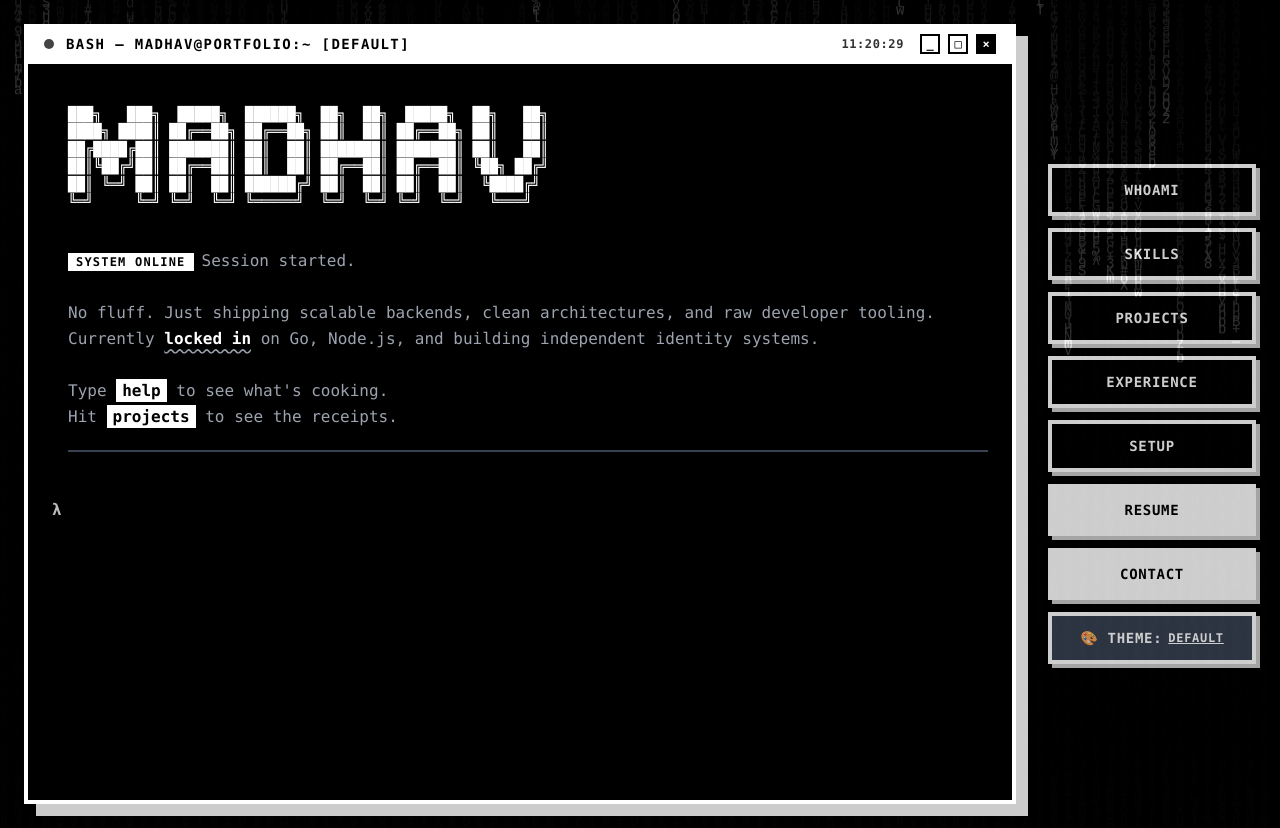
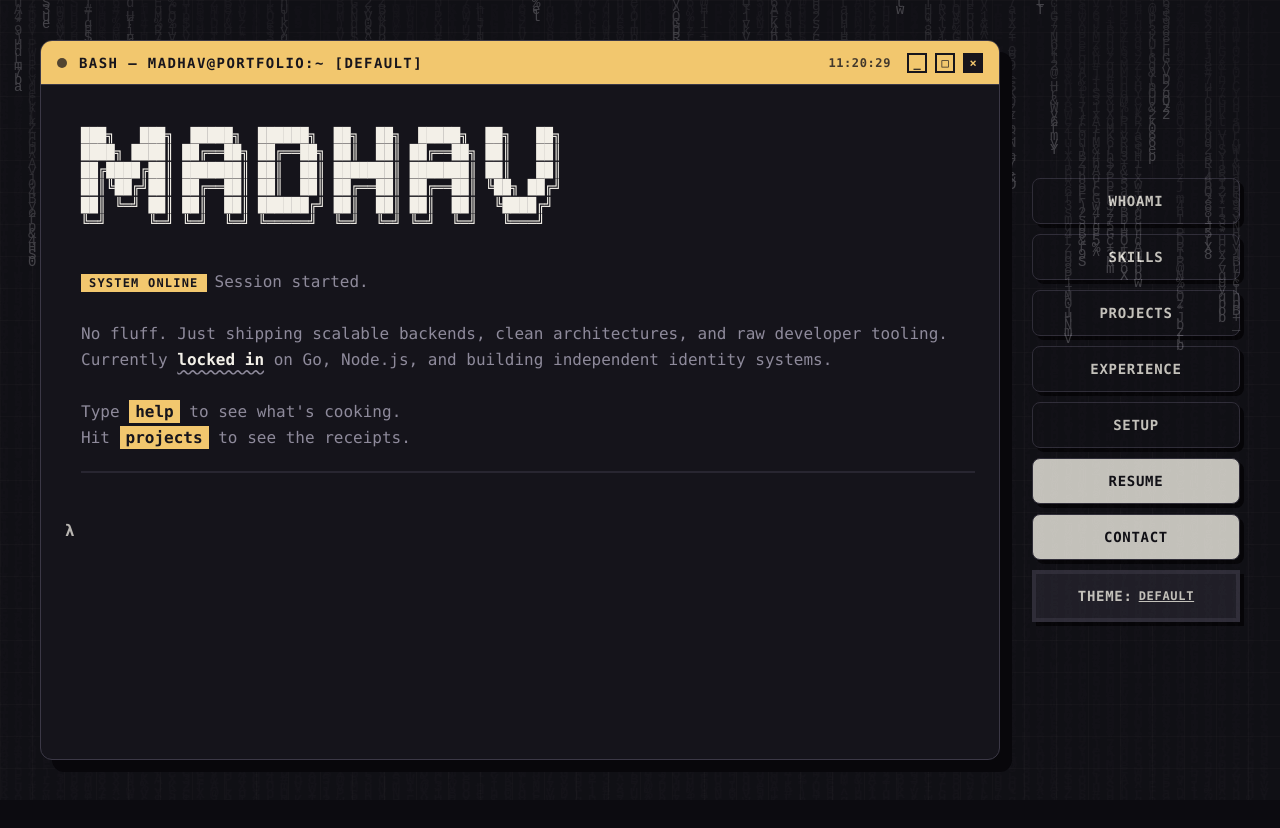
Before and after one commit to madhav9757/Madhav, a React (Vite) app: page / in a window 1280 px wide. After the commit the page ends 800 px from the top, so only its background shows below. Built offline with nearby package versions, Linux system fonts and the light colour scheme.

Commit message:
Refresh portfolio terminal visual design

```diff
--- a/src/App.jsx
+++ b/src/App.jsx
@@ -175,7 +175,7 @@ export default function App() {
   return (
     <div
       data-theme={theme}
-      className="relative overflow-hidden min-h-screen flex flex-col md:flex-row items-center justify-center p-4 md:p-6 gap-6 md:gap-8 font-mono transition-colors duration-300"
+      className="app-grid relative overflow-hidden min-h-screen flex flex-col md:flex-row items-center justify-center p-4 sm:p-6 lg:p-10 gap-6 md:gap-8 font-mono transition-colors duration-300"
       style={{ backgroundColor: "var(--bg-main)" }}
     >
       <HackerBackground
--- a/src/components/CommandBar.jsx
+++ b/src/components/CommandBar.jsx
@@ -4,7 +4,7 @@ export default function CommandBar({ onCommand, onToggleTheme, currentTheme = 'd
   return (
     <div
       data-theme={theme}
-      className="flex flex-row md:flex-col gap-3 w-full md:w-52 flex-wrap shrink-0 font-mono"
+      className="flex flex-row md:flex-col gap-2.5 w-full md:w-52 flex-wrap shrink-0 font-mono"
     >
       {quickActions.map((cmd) => {
         const isPrimaryAction = cmd === 'resume' || cmd === 'contact';
@@ -13,7 +13,7 @@ export default function CommandBar({ onCommand, onToggleTheme, currentTheme = 'd
           <button
             key={cmd}
             onClick={() => onCommand(cmd)}
-            className="flex-1 md:w-full border-4 font-bold uppercase py-2.5 md:py-3 px-3 text-xs md:text-sm hover:translate-x-1 hover:translate-y-1 active:translate-x-1.5 active:translate-y-1.5 transition-all duration-100 whitespace-nowrap tracking-wider cursor-pointer"
+            className="flex-1 md:w-full rounded-lg border font-bold uppercase py-2.5 md:py-3 px-3 text-xs md:text-sm hover:-translate-y-0.5 active:translate-y-0 transition-all duration-150 whitespace-nowrap tracking-wider cursor-pointer"
             style={isPrimaryAction
               ? {
                   backgroundColor: 'var(--text-main)',
@@ -66,7 +66,7 @@ export default function CommandBar({ onCommand, onToggleTheme, currentTheme = 'd
         }}
         title="Cycle Terminal Color Theme"
       >
-        <span>🎨 Theme:</span>
+        <span>Theme:</span>
         <span className="underline uppercase text-xs">{currentTheme}</span>
       </button>
     </div>
--- a/src/components/TerminalBox.jsx
+++ b/src/components/TerminalBox.jsx
@@ -37,7 +37,7 @@ export default function TerminalBox({
   return (
     <div
       data-theme={theme}
-      className={`w-full ${isMaximized ? 'max-w-7xl h-[88vh]' : 'max-w-5xl h-[75vh] md:h-195'} bg-black text-white border-4 border-black shadow-[8px_8px_0px_#ccc] md:shadow-[12px_12px_0px_#ccc] flex flex-col cursor-text relative pt-0 overflow-hidden transition-all duration-300`}
+      className={`w-full ${isMaximized ? 'max-w-7xl h-[88vh]' : 'max-w-5xl h-[75vh] md:h-[min(780px,calc(100vh-5rem))]'} rounded-xl text-white border flex flex-col cursor-text relative pt-0 overflow-hidden transition-all duration-300 glow-ring`}
       onClick={focusInput}
       style={{
         backgroundColor: 'var(--bg-main, #000000)',
@@ -47,7 +47,7 @@ export default function TerminalBox({
       }}
     >
       <div
-        className="w-full h-9 border-b-4 flex items-center px-4 justify-between select-none shrink-0"
+        className="w-full h-11 border-b flex items-center px-4 justify-between select-none shrink-0"
         style={{
           backgroundColor: 'var(--badge-bg, #ffffff)',
           color: 'var(--badge-text, #000000)',
--- a/src/index.css
+++ b/src/index.css
@@ -2,65 +2,41 @@
 
 @layer base {
   :root {
-    --bg-main: #000000;
-    --text-main: #ffffff;
-    --text-muted: #9ca3af;
-    --text-accent: #ffffff;
-    --border-color: #ffffff;
-    --border-dim: #374151;
-    --shadow-color: #cccccc;
-    --badge-bg: #ffffff;
-    --badge-text: #000000;
+    --bg-main: #15141b;
+    --text-main: #f3f0e8;
+    --text-muted: #8e8a9b;
+    --text-accent: #f2c76e;
+    --border-color: #3b3846;
+    --border-dim: #282631;
+    --shadow-color: #08070b;
+    --badge-bg: #f2c76e;
+    --badge-text: #17151c;
   }
 
-  [data-theme="matrix"] {
-    --bg-main: #050d08;
-    --text-main: #00ff66;
-    --text-muted: #15803d;
-    --text-accent: #86efac;
-    --border-color: #00ff66;
-    --border-dim: #14532d;
-    --shadow-color: #052e16;
-    --badge-bg: #00ff66;
-    --badge-text: #050d08;
-  }
+  [data-theme="matrix"] { --bg-main: #101a17; --text-main: #d8f3dc; --text-muted: #76a890; --text-accent: #8ed1b2; --border-color: #2c5545; --border-dim: #1d382f; --shadow-color: #07100d; --badge-bg: #8ed1b2; --badge-text: #0d1814; }
+  [data-theme="amber"] { --bg-main: #1b1710; --text-main: #f7ead0; --text-muted: #b29a70; --text-accent: #f2c76e; --border-color: #604b2d; --border-dim: #382c1c; --shadow-color: #0e0b07; --badge-bg: #f2c76e; --badge-text: #211a0f; }
+  [data-theme="nord"] { --bg-main: #121a24; --text-main: #e1e8ef; --text-muted: #8296a9; --text-accent: #8cc8df; --border-color: #304658; --border-dim: #202f3d; --shadow-color: #080d13; --badge-bg: #8cc8df; --badge-text: #12202b; }
+  [data-theme="cyberpunk"] { --bg-main: #1a1420; --text-main: #f4e8f5; --text-muted: #a58aaa; --text-accent: #e59bcf; --border-color: #593b5c; --border-dim: #34243a; --shadow-color: #0d0910; --badge-bg: #e59bcf; --badge-text: #211324; }
 
-  [data-theme="amber"] {
-    --bg-main: #0f0a00;
-    --text-main: #ffb000;
-    --text-muted: #b45309;
-    --text-accent: #fde047;
-    --border-color: #ffb000;
-    --border-dim: #78350f;
-    --shadow-color: #451a03;
-    --badge-bg: #ffb000;
-    --badge-text: #0f0a00;
-  }
+  * { box-sizing: border-box; }
+  body { margin: 0; background: #0c0b10; color: var(--text-main); }
+  button, input { font: inherit; }
+}
 
-  [data-theme="nord"] {
-    --bg-main: #0b1320;
-    --text-main: #38bdf8;
-    --text-muted: #64748b;
-    --text-accent: #7dd3fc;
-    --border-color: #38bdf8;
-    --border-dim: #1e293b;
-    --shadow-color: #0f172a;
-    --badge-bg: #38bdf8;
-    --badge-text: #0b1320;
-  }
+.custom-scrollbar::-webkit-scrollbar { width: 8px; }
+.custom-scrollbar::-webkit-scrollbar-track { background: transparent; }
+.custom-scrollbar::-webkit-scrollbar-thumb { background: var(--border-color); border: 2px solid var(--bg-main); border-radius: 999px; }
+.custom-scrollbar::-webkit-scrollbar-thumb:hover { background: var(--text-accent); }
 
-  [data-theme="cyberpunk"] {
-    --bg-main: #0d0714;
-    --text-main: #f43f5e;
-    --text-muted: #a21caf;
-    --text-accent: #e879f9;
-    --border-color: #f43f5e;
-    --border-dim: #581c87;
-    --shadow-color: #3b0764;
-    --badge-bg: #f43f5e;
-    --badge-text: #0d0714;
-  }
+@keyframes pulse-subtle { 0%, 100% { opacity: 1; } 50% { opacity: 0.45; } }
+.animate-pulse-subtle { animation: pulse-subtle 2s cubic-bezier(0.4, 0, 0.6, 1) infinite; }
+
+.app-grid {
+  background-image: linear-gradient(rgb(255 255 255 / 0.025) 1px, transparent 1px), linear-gradient(90deg, rgb(255 255 255 / 0.025) 1px, transparent 1px);
+  background-size: 32px 32px;
 }
+
+.glow-ring { box-shadow: 0 0 0 1px var(--border-color), 0 0 40px color-mix(in srgb, var(--text-accent) 10%, transparent); }
 
 .custom-scrollbar::-webkit-scrollbar {
   width: 10px;
```
